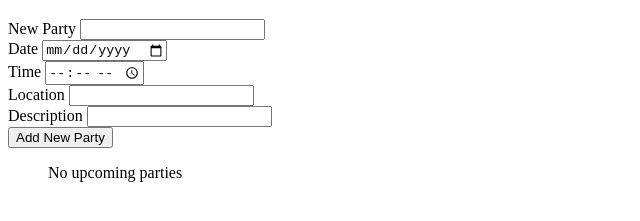
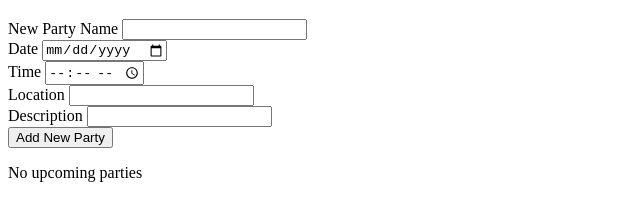
Before and after one commit to cpantoja24/block21-workshop-Unit2.PartyPlanner, a plain HTML site: page index.html in a window 1280 px wide. Shown: the part 61-282 px from the top of the page, without its empty margins (0-640 px from the left). Drawn offline with Linux system fonts and the light colour scheme; no server answers.

Commit message:
updated form

```diff
--- a/index.html
+++ b/index.html
@@ -4,12 +4,13 @@
     <meta charset="UTF-8">
     <meta name="viewport" content="width=device-width, initial-scale=1.0">
     <title>Party Planner</title>
+    <link rel="stylesheet" href="index.css" />
 </head>
 <body>
     <h1>Parties</h1>
     <form id="addParty">
       <label>
-        New Party
+        New Party Name
         <input type="text" name="name" />
       </label> </br>
       <label>
@@ -28,7 +29,7 @@
         Description
         <input type="text" name="description" />
       </label> </br>
-      <button>Add New Party</button>
+      <button type="submit">Add New Party</button>
     </form>
 
     <ul id="events"></ul>
```
